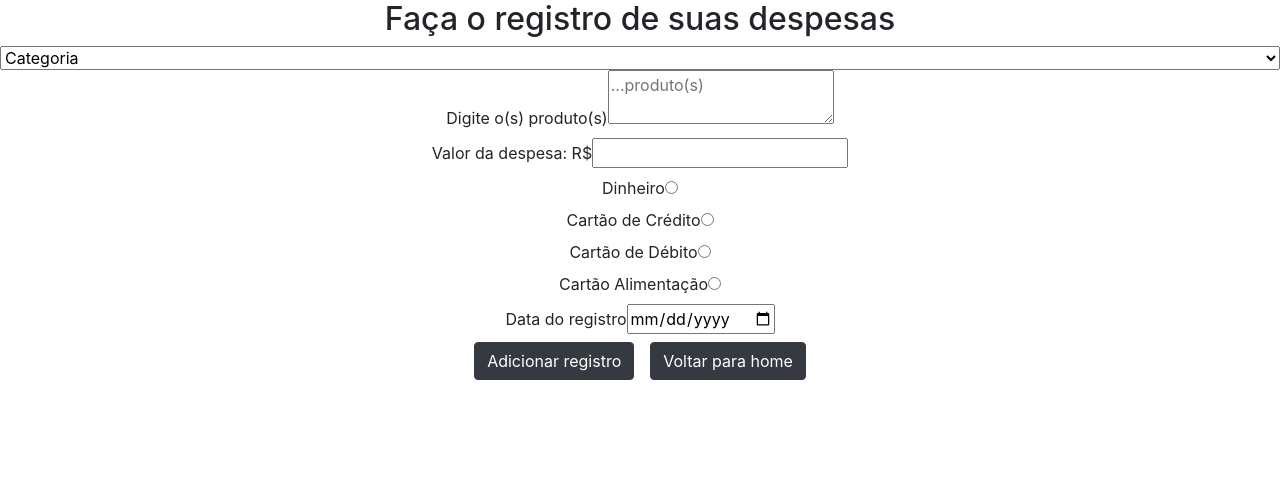
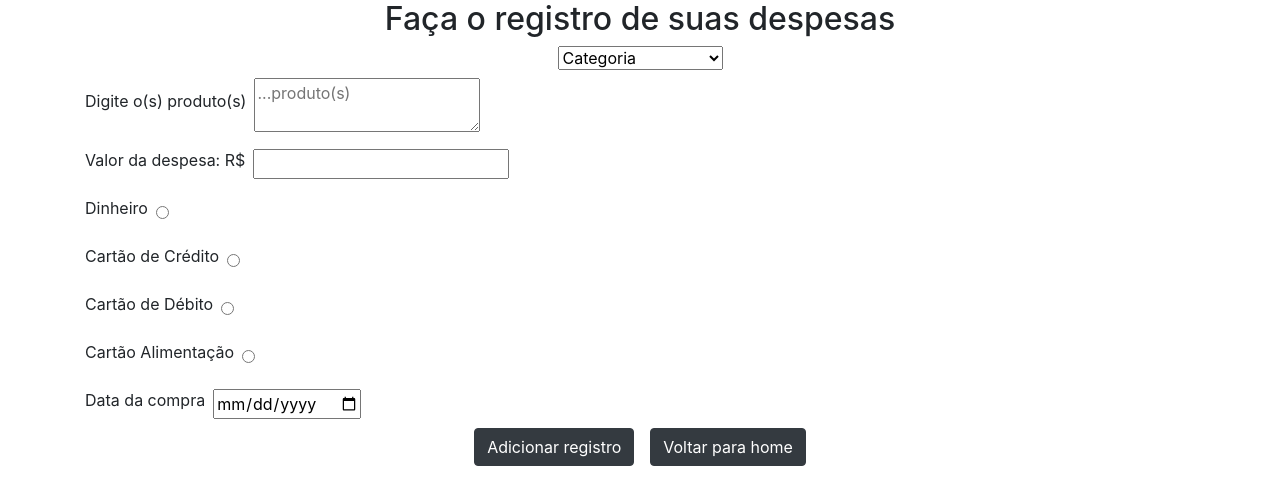
Before and after one commit to HenriqueBaetaLeite/bill-control, a React (Create React App) app: page /despesas in a window 1280 px wide. Shown: the top 504 px of the page. Built offline with nearby package versions, Linux system fonts and the light colour scheme.

Commit message:
funcionando botao deletar despesa

```diff
--- a/src/components/Controle.jsx
+++ b/src/components/Controle.jsx
@@ -14,7 +14,7 @@ const Controle = () => {
 
   return (
     <div>
-      {!isUser ? (
+      {!isUser || userEntries.length === 0 ? (
         <h2>Nada encontrado</h2>
       ) : (
         <div>
@@ -32,6 +32,12 @@ const Controle = () => {
             {userEntries.map((despesa, index) => (
               <CardDespesa despesa={despesa} key={`${index}-despesa`} />
             ))}
+            <tfoot>
+              <tr>
+                <td>Soma</td>
+                <td></td>
+              </tr>
+            </tfoot>
           </table>
         </div>
       )}
--- a/src/components/Despesas.jsx
+++ b/src/components/Despesas.jsx
@@ -7,23 +7,26 @@ const Despesas = () => {
   const history = useHistory();
   const { userDespesas, getUserDespesas } = useContext(Bill);
   const [despesa, setDespesa] = useState({});
+  const [id, setId] = useState('');
 
   const handleChange = (event) => {
-    setDespesa({ ...despesa, [event.target.name]: event.target.value });
+    setDespesa({ ...despesa, id: Date.now(), [event.target.name]: event.target.value });
   };
 
   const handleSubmit = (event) => {
     event.preventDefault();
-    console.log(despesa);
+    console.log('componente despesa', despesa);
+    setId(Date.now());
     getUserDespesas(despesa);
     localStorage.setItem('userOut', JSON.stringify([...userDespesas, despesa]));
     history.push('/controle');
   };
   return (
-    <form onSubmit={(e) => handleSubmit(e)}>
+    <form onSubmit={(e) => handleSubmit(e)} className="container">
       <h2>Faça o registro de suas despesas</h2>
 
       <section className="d-flex flex-column">
+        <div>
           <select onChange={(e) => handleChange(e)} name="tipo" id="tipo">
             <option value="">Categoria</option>
             <option value="alimentação">Alimentação</option>
@@ -31,7 +34,8 @@ const Despesas = () => {
             <option value="lazer">Lazer</option>
             <option value="medicas">Despesas médicas</option>
           </select>
-
+        </div>
+        <div>
           <CreateInput
             type="textarea"
             name="produto"
@@ -40,6 +44,7 @@ const Despesas = () => {
             label="Digite o(s) produto(s)"
             placeholder="...produto(s)"
           />
+        </div>
 
         <CreateInput
           type="number"
@@ -49,6 +54,7 @@ const Despesas = () => {
           label="Valor da despesa: R$"
           step="0.010"
         />
+
         <CreateInput
           type="radio"
           name="pagamento"
@@ -86,7 +92,7 @@ const Despesas = () => {
           name="data"
           id="data"
           onChange={(e) => handleChange(e)}
-          label="Data do registro"
+          label="Data da compra"
         />
       </section>
 
--- a/src/components/Login.jsx
+++ b/src/components/Login.jsx
@@ -21,7 +21,7 @@ const Login = () => {
   const isUserInput = Boolean(userInput.name) && Boolean(userInput.email);
 
   return (
-    <form onSubmit={(e) => handleSubmit(e)}>
+    <form onSubmit={(e) => handleSubmit(e)} className="container mt-4">
       <h3 className="mb-4">Login</h3>
 
       <section className="form-group">
--- a/src/components/Main.jsx
+++ b/src/components/Main.jsx
@@ -1,11 +1,16 @@
-import React, { useContext } from 'react';
+import React, { useContext, useEffect } from 'react';
 import { Link } from 'react-router-dom';
 import Bill from '../context/';
 
 const Main = () => {
-  const { userData } = useContext(Bill);
+  const { userData, userEntries, getUserEntries } = useContext(Bill);
+
+  useEffect(() => {
+    getUserEntries('userOut');
+  }, []);
+  console.log('componente main, buscando userEntries do context', userEntries);
   return (
-    <div>
+    <div className="container">
       <h2>Boas vindas {userData.name}</h2>
       <p>Este é o seu WebApp de controle financeiro</p>
       <p>Registre e gerencie suas receitas e despesas</p>
--- a/src/components/componentsUtils/CardDespesa.jsx
+++ b/src/components/componentsUtils/CardDespesa.jsx
@@ -1,4 +1,5 @@
 import React from 'react';
+import PropTypes from 'prop-types';
 
 const CardDespesa = ({ despesa }) => {
   // const regex = /-/gi;
@@ -10,23 +11,36 @@ const CardDespesa = ({ despesa }) => {
   });
 
   const handleDelete = (id) => {
-    localStorage.getItem('userOut').filter((entry) => entry.id !== id);
+    const userOut = JSON.parse(localStorage.getItem('userOut'));
+    console.log('o q tinha storage', userOut);
+    const newUserOut = userOut.filter((entry) => entry.id !== id);
+    localStorage.setItem('userOut', JSON.stringify(newUserOut));
+    console.log('o q tem storage', newUserOut);
+    // window.location.reload(false);
   };
+
+  const isDateRegistered = !!despesa.data;
 
   return (
     <tbody>
       <tr className="table">
-        <td>{despesa.tipo}</td>
+        <td style={{ textTransform: 'capitalize' }}>{despesa.tipo}</td>
         <td>{despesa.produto}</td>
         <td>{valorConvertido}</td>
-        <td>{newDateFormated}</td>
+        <td>{isDateRegistered ? newDateFormated : 'data não informada'}</td>
         <td>{despesa.pagamento}</td>
         <td>
-          <button className="btn btn-sm btn-dark">x</button>
+          <button onClick={() => handleDelete(despesa.id)} className="btn btn-sm btn-dark">
+            x
+          </button>
         </td>
       </tr>
     </tbody>
   );
 };
 
+CardDespesa.propTypes = {
+  despesa: PropTypes.objectOf(PropTypes.string).isRequired,
+};
+
 export default CardDespesa;
--- a/src/components/componentsUtils/CreateInput.jsx
+++ b/src/components/componentsUtils/CreateInput.jsx
@@ -2,8 +2,10 @@ import React from 'react';
 
 const CreateInput = ({ type, name, id, value, onChange, label, placeholder, step }) => {
   return type === 'textarea' ? (
-    <label htmlFor={id}>
-      {label}
+    <div className="d-flex align-items-center mt-2 mb-2">
+      <label className="mr-2" htmlFor={id}>
+        {label}
+      </label>
       <textarea
         name={name}
         id={id}
@@ -12,10 +14,12 @@ const CreateInput = ({ type, name, id, value, onChange, label, placeholder, step
         value={value}
         placeholder={placeholder}
       />
-    </label>
+    </div>
   ) : (
-    <label htmlFor={id}>
-      {label}
+    <div className="d-flex align-items-center mt-2 mb-2">
+      <label className="mr-2" htmlFor={id}>
+        {label}
+      </label>
       <input
         name={name}
         id={id}
@@ -25,7 +29,7 @@ const CreateInput = ({ type, name, id, value, onChange, label, placeholder, step
         placeholder={placeholder}
         step={step}
       />
-    </label>
+    </div>
   );
 };
 
```
Also changed, not shown: src/components/Repos.jsx (deleted, +0 -26 lines). Lines whose indentation alone changed are shown as unchanged.
